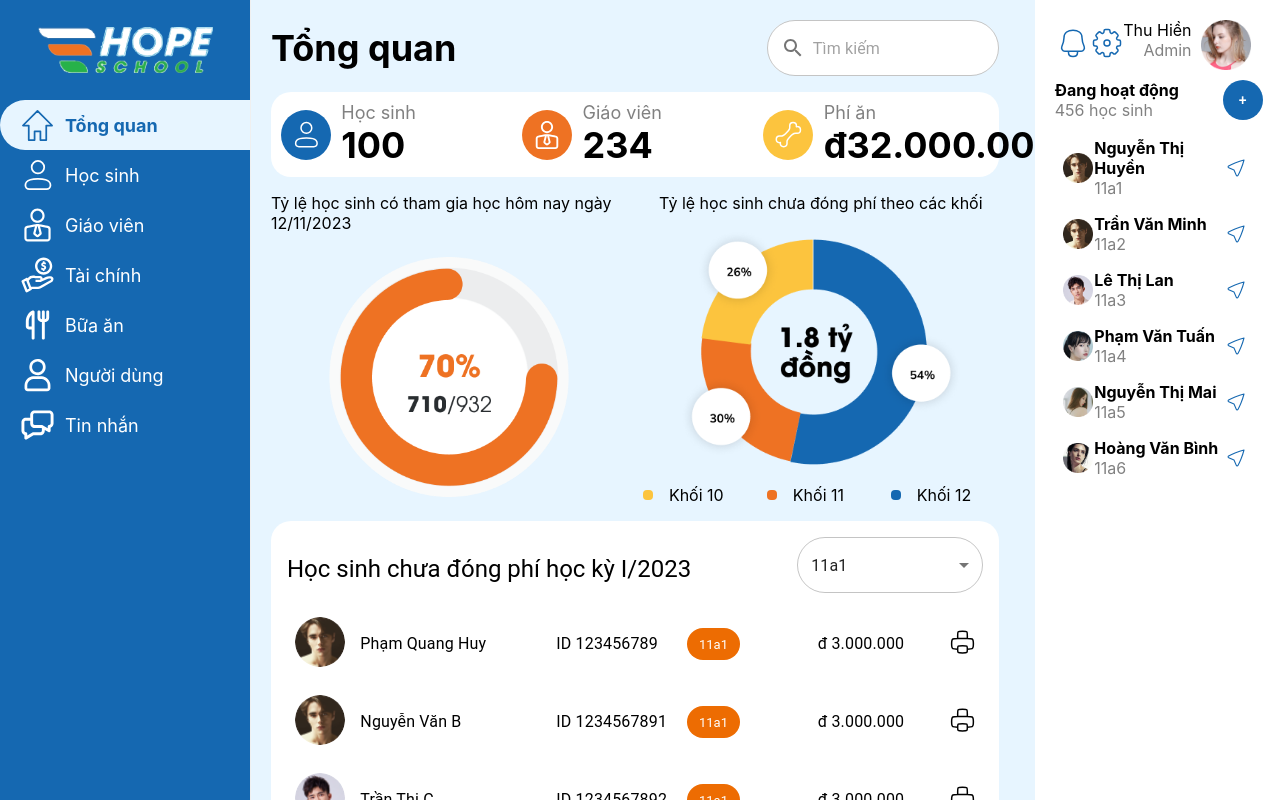
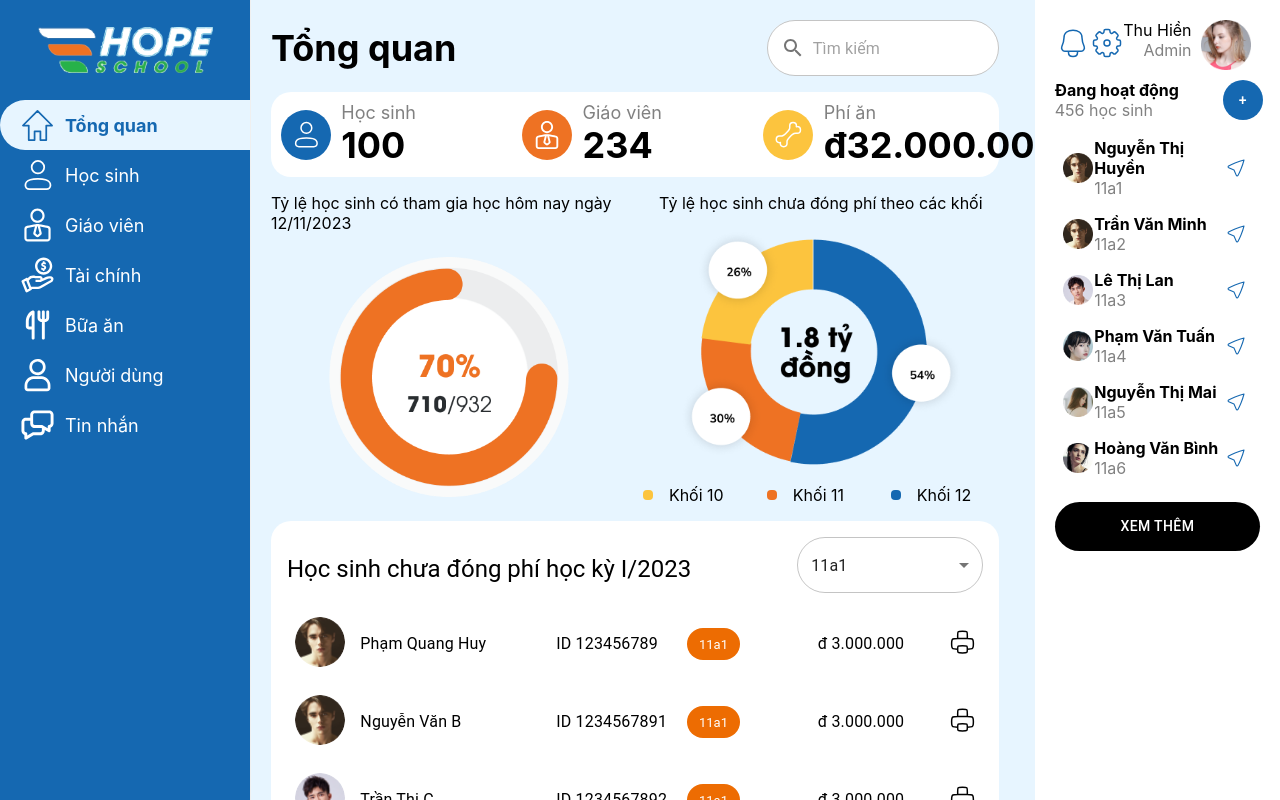
Before and after one commit to TalJa1/web-huybao, a React (Create React App) app: page / in a window 1280 px wide. Built offline with nearby package versions, Linux system fonts and the light colour scheme.

Commit message:
Add "Xem thêm" button to Main section in HomeRightComponent for enhanced user interaction

```diff
--- a/src/components/home/HomeRightComponent.tsx
+++ b/src/components/home/HomeRightComponent.tsx
@@ -88,6 +88,18 @@ const Main: React.FC = () => {
             </Grid>
           </Grid>
         ))}
+        <Button
+          sx={{
+            marginY: 2,
+            backgroundColor: "black",
+            color: "white",
+            borderRadius: 10,
+            paddingY: 1.5,
+            width: "100%",
+          }}
+        >
+          Xem thêm
+        </Button>
       </Box>
     </Box>
   );
```
